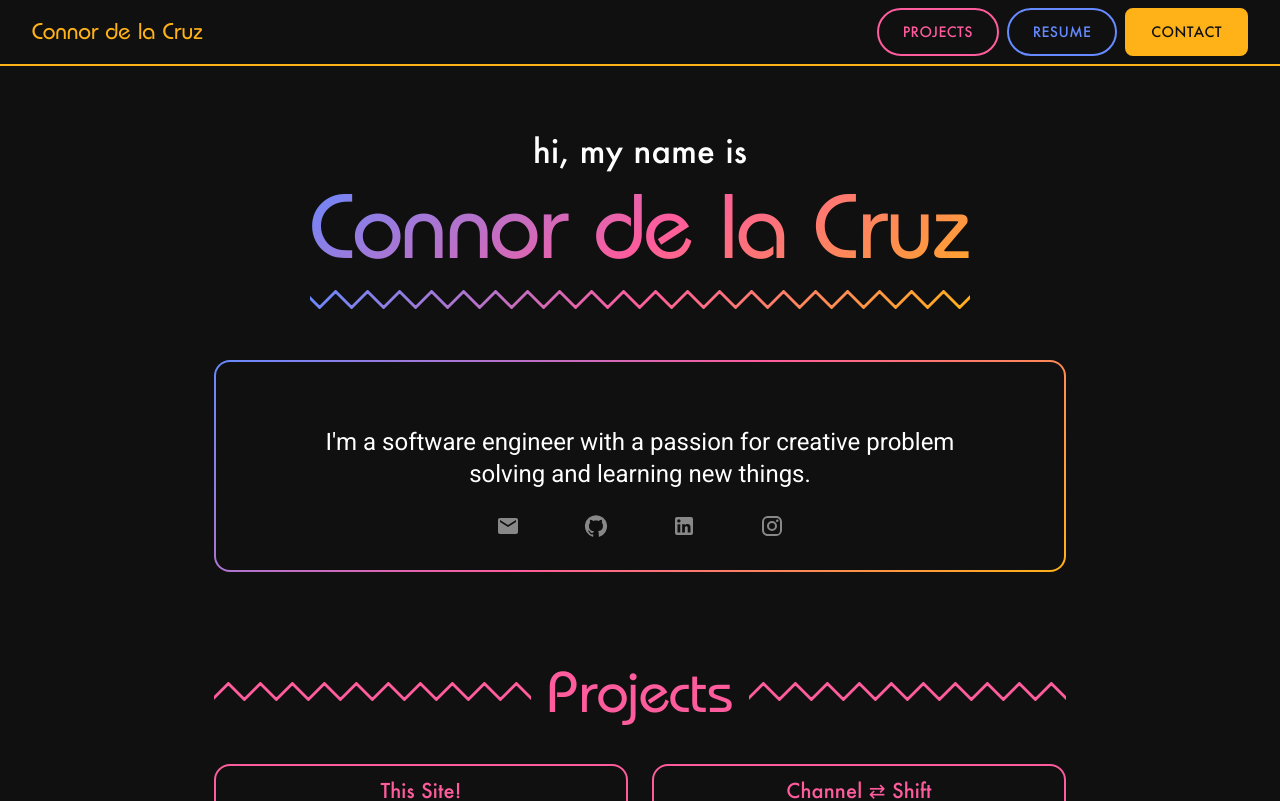
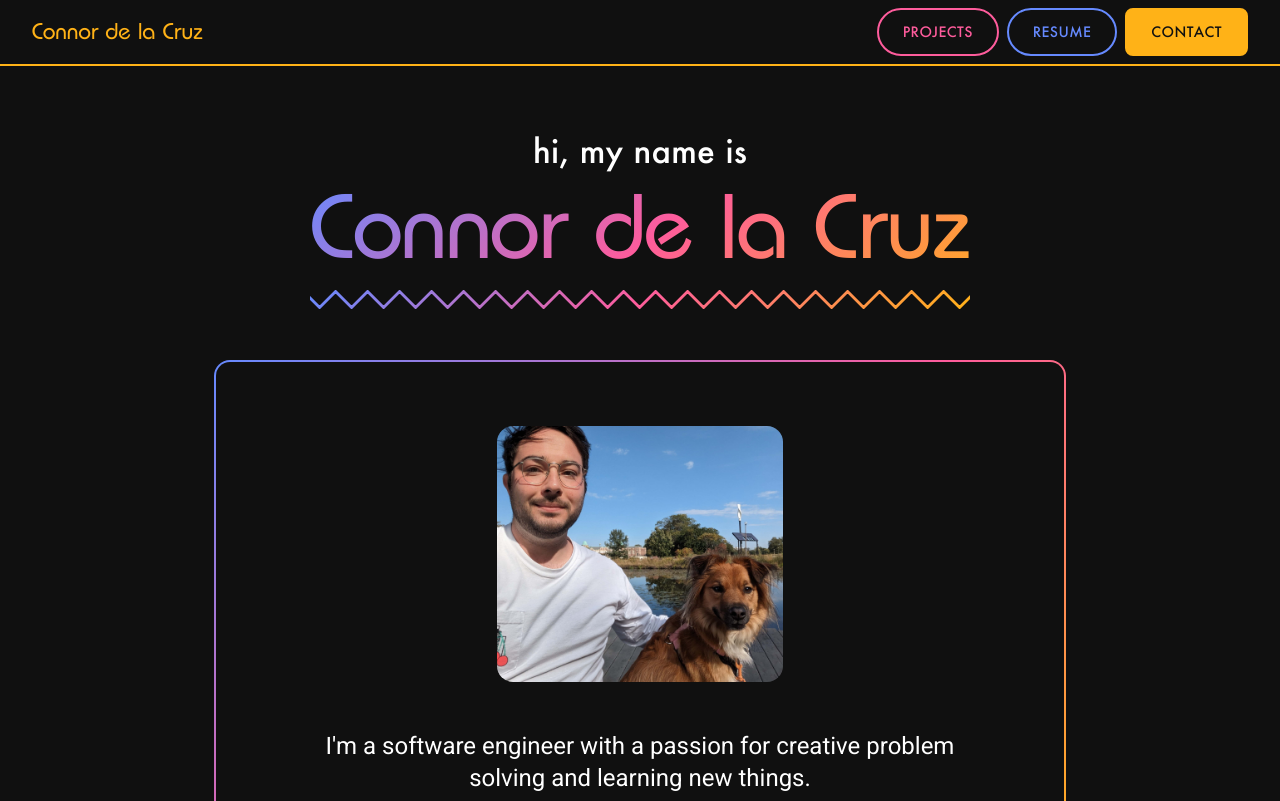
Before and after one commit to connordelacruz/connordelacruz.github.io, a React (Vite) app: page / in a window 1280 px wide. Shown: the top 801 px of the page. Built offline with nearby package versions, Linux system fonts and the light colour scheme.

Commit message:
added back profile pic

```diff
--- a/src/components/HeaderSection.jsx
+++ b/src/components/HeaderSection.jsx
@@ -102,6 +102,8 @@ export const AboutSection = () => {
         ...THEME_GRADIENT_BORDERS_SX
       }}
     >
+      <ProfilePhoto/>
+
       {/*About Copy*/}
       <Typography
         variant="h5"
@@ -162,7 +164,6 @@ export const HeaderSection = () => {
       }}
     >
       <TitleSection/>
-      {/*<ProfilePhoto/>*/}
       <AboutSection/>
     </Container>
   )
```
